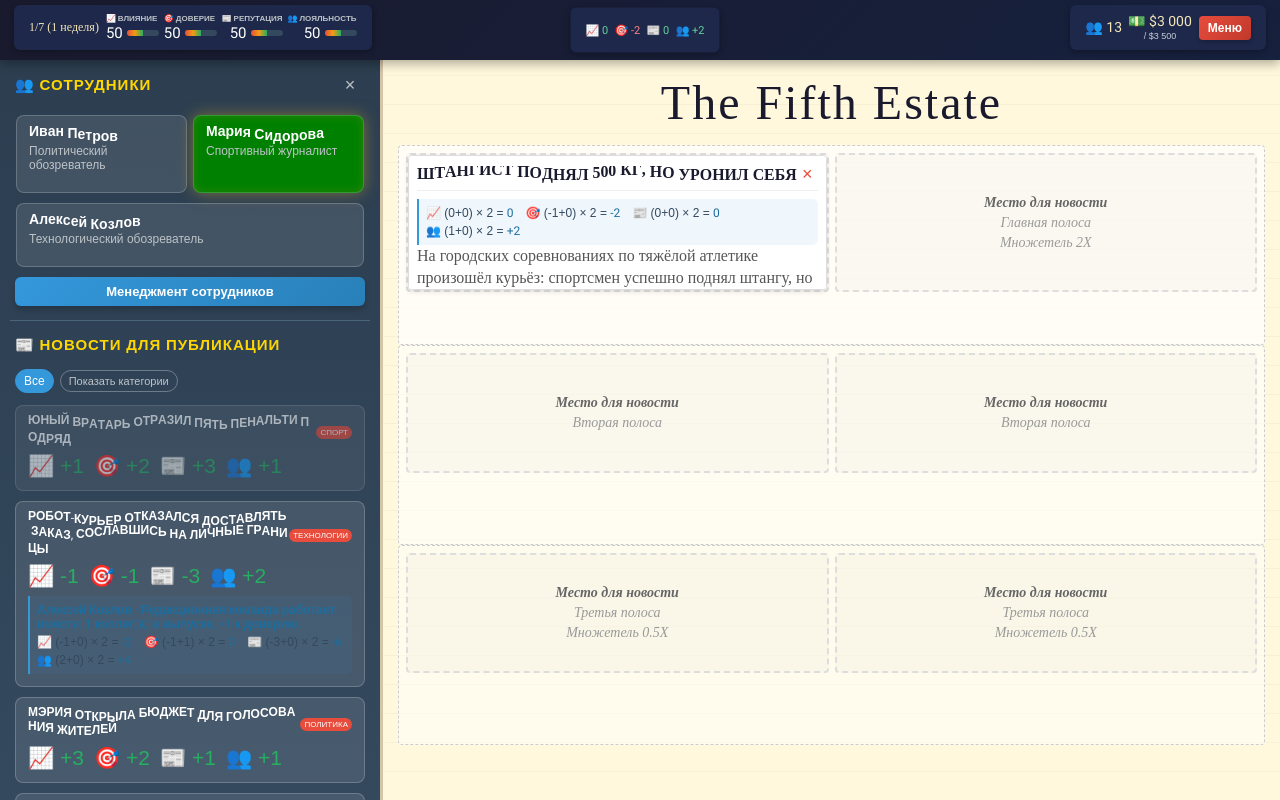
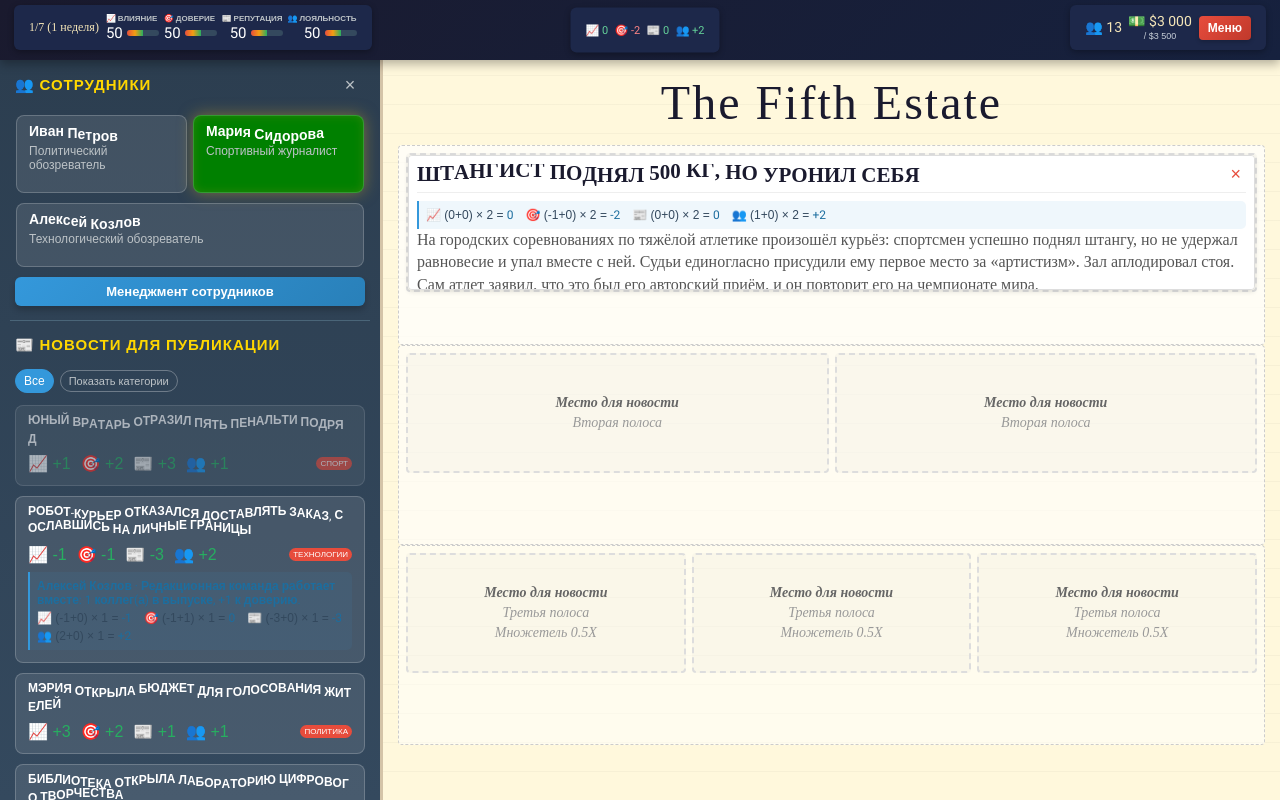
Before and after one commit to rvllvd/the_fifth_estate, a React (Vite) app: page / in a window 1280 px wide. Both pictures are taken after a click on the button 190 px from the left and 441 px from the top of the page. Built offline with nearby package versions, Linux system fonts and the light colour scheme; a web font is replaced by a local one.

Commit message:
fix design

```diff
--- a/src/components/DancingText.tsx
+++ b/src/components/DancingText.tsx
@@ -1,20 +1,25 @@
 interface Props {
   text: string;
   className?: string;
+  allowWrapping?: boolean;
 }
 
-export default function DancingText({ text, className = '' }: Props) {
+export default function DancingText({
+  text,
+  className = "",
+  allowWrapping = false,
+}: Props) {
   return (
     <span className={`dancing-text ${className}`}>
-      {text.split('').map((char, index) => (
+      {text.split("").map((char, index) => (
         <span
           key={index}
-          className="dancing-char"
+          className={`dancing-char${allowWrapping && char === " " ? " dancing-space" : ""}`}
           style={{
             animationDelay: `${index * 0.1}s`,
           }}
         >
-          {char === ' ' ? '\u00A0' : char}
+          {char === " " ? (allowWrapping ? " " : "\u00A0") : char}
         </span>
       ))}
     </span>
--- a/src/components/NewsCard.tsx
+++ b/src/components/NewsCard.tsx
@@ -69,7 +69,6 @@
         <span className="news-title">
           <DancingText text={news.title} />
         </span>
-        <span className="news-tag">{getNewsCategoryLabel(news.category)}</span>
       </div>
       <div className="news-content">{news.content}</div>
       <div className="news-effects">
@@ -79,6 +78,7 @@
             {e.value}
           </span>
         ))}
+        <span className="news-tag">{getNewsCategoryLabel(news.category)}</span>
       </div>
       {bonusPreview && (
         <NewsMetricBreakdown contribution={bonusPreview} compact />
--- a/src/components/PlacedNewsCard.tsx
+++ b/src/components/PlacedNewsCard.tsx
@@ -1,4 +1,3 @@
-import { useLayoutEffect, useRef } from "react";
 import type { NewsContribution, NewsItem } from "../types";
 import DancingText from "./DancingText";
 import NewsMetricBreakdown from "./NewsMetricBreakdown";
@@ -16,57 +15,11 @@
   contribution,
   onRemove,
 }: Props) {
-  const titleRef = useRef<HTMLSpanElement>(null);
-
-  useLayoutEffect(() => {
-    const titleElement = titleRef.current;
-    const textElement = titleElement?.firstElementChild as HTMLElement | null;
-    if (!titleElement || !textElement) return;
-
-    let animationFrame = 0;
-    let lastAvailableWidth = 0;
-    const fitTitle = () => {
-      cancelAnimationFrame(animationFrame);
-      animationFrame = requestAnimationFrame(() => {
-        const availableWidth = titleElement.clientWidth;
-        if (
-          !availableWidth ||
-          (availableWidth === lastAvailableWidth && titleElement.style.fontSize)
-        ) {
-          return;
-        }
-
-        titleElement.style.fontSize = "";
-        const baseFontSize = Number.parseFloat(
-          getComputedStyle(titleElement).fontSize,
-        );
-        const textWidth = textElement.scrollWidth;
-        if (!baseFontSize || !availableWidth || !textWidth) return;
-
-        lastAvailableWidth = availableWidth;
-        const fittedFontSize = Math.min(
-          baseFontSize,
-          (baseFontSize * availableWidth) / textWidth,
-        );
-        titleElement.style.fontSize = `${fittedFontSize}px`;
-      });
-    };
-
-    const observer = new ResizeObserver(fitTitle);
-    observer.observe(titleElement);
-    fitTitle();
-
-    return () => {
-      observer.disconnect();
-      cancelAnimationFrame(animationFrame);
-    };
-  }, [news.title, tier]);
-
   return (
     <div className="placed-news" data-news-id={news.id} data-tier={tier}>
       <div className="placed-news-header">
-        <span className="placed-news-title" ref={titleRef}>
-          <DancingText text={news.title} />
+        <span className="placed-news-title">
+          <DancingText text={news.title} allowWrapping />
         </span>
         <button className="remove-news-btn" onClick={onRemove}>
           ×
--- a/src/constants/global.ts
+++ b/src/constants/global.ts
@@ -116,9 +116,9 @@
   initialJournalists: 3,
   maximumJournalists: 6,
   columns: {
-    1: { title: "Главная полоса", slots: 2, multiplier: 2 },
+    1: { title: "Главная полоса", slots: 1, multiplier: 2 },
     2: { title: "Вторая полоса", slots: 2, multiplier: 1 },
-    3: { title: "Третья полоса", slots: 2, multiplier: 0.5 },
+    3: { title: "Третья полоса", slots: 3, multiplier: 0.5 },
   },
   initialReaders: 13,
   initialMoney: 3000,
--- a/src/styles/news.scss
+++ b/src/styles/news.scss
@@ -108,12 +108,19 @@
 
 .news-effects {
   display: flex;
+  justify-content: flex-start;
+  align-items: center;
   gap: 10px;
   flex-wrap: wrap;
 }
 
+.news-effects .news-tag {
+  flex: 0 0 auto;
+  margin-left: auto;
+}
+
 .effect {
-  font-size: 21px;
+  font-size: 20x;
   color: #27ae60;
 }
 
--- a/src/styles/newspaper.scss
+++ b/src/styles/newspaper.scss
@@ -102,7 +102,6 @@
   display: flex;
   gap: 10px;
   flex: 1;
-  min-width: 0;
 }
 
 .column-header {
@@ -134,7 +133,6 @@
 
 .empty-slot {
   flex: 1;
-  min-width: 0;
   display: flex;
   align-items: center;
   justify-content: center;
@@ -210,7 +208,6 @@
 
 .placed-news {
   width: 100%;
-  min-width: 0;
   background-color: #fff;
   border: 1px solid #ddd;
   border-radius: 4px;
@@ -246,27 +243,35 @@
 
 .placed-news-header {
   display: flex;
-  min-width: 0;
   justify-content: space-between;
-  align-items: center;
+  align-items: flex-start;
   margin-bottom: 8px;
   border-bottom: 1px solid #eee;
   padding-bottom: 5px;
 }
 
 .placed-news-title {
+  display: -webkit-box;
+  -webkit-box-orient: vertical;
+  -webkit-line-clamp: 2;
+  line-clamp: 2;
   flex: 1 1 0%;
   min-width: 0;
+  max-height: 2.2em;
+  overflow: hidden;
   font-size: 16px;
   font-weight: 600;
   color: #1a1a2e;
   line-height: 1.1;
-  white-space: nowrap;
-  overflow: hidden;
 }
 
 .placed-news-title .dancing-text {
-  white-space: nowrap;
+  display: inline;
+  white-space: normal;
+}
+
+.placed-news-title .dancing-space {
+  display: inline;
 }
 
 .main-column .placed-news-title {
@@ -275,7 +280,6 @@
 }
 
 .remove-news-btn {
-  flex: 0 0 auto;
   background: none;
   border: none;
   color: #e74c3c;
```
